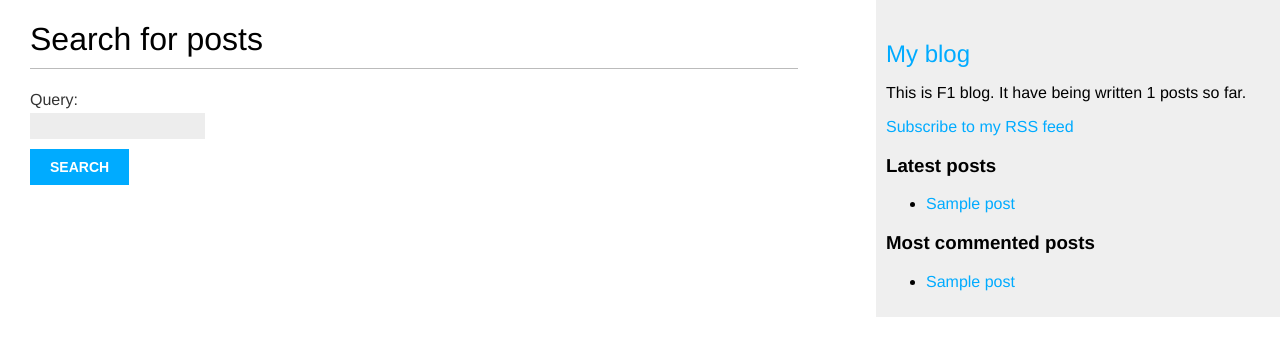
After one commit to OlehHnyp/blog, a Django app: page /blog/search/ in a window 1280 px wide. The commit adds this page. Shown: the top 356 px of the page. Run offline with Django 3.2, Linux system fonts and the light colour scheme; tables that the repository leaves empty hold one stand-in row (values such as "Sample post").

Commit message:
PSQL connected and added search function

```diff
--- a/mysite/blog/forms.py
+++ b/mysite/blog/forms.py
@@ -12,3 +12,7 @@ class CommentForm(forms.ModelForm):
     class Meta:
         model = Comment
         fields = ('name', 'email', 'body')
+
+
+class SearchForm( forms.Form):
+    query = forms.CharField()
--- a/mysite/blog/templates/blog/base.html
+++ b/mysite/blog/templates/blog/base.html
@@ -9,7 +9,7 @@
   <body>
     <div id="content">{% block content %}{% endblock %}</div>
     <div id="sidebar">
-      <h2>My blog</h2>
+      <h2><a href="{% url 'blog:post_list' %}">My blog</a></h2>
       <p>This is F1 blog. It have being written {% total_posts %} posts so far.</p>
       <p><a href="{% url 'blog:post_feed' %}">Subscribe to my RSS feed</a></p>
       <h3>Latest posts</h3>
--- /dev/null
+++ b/mysite/blog/templates/blog/post/search.html
@@ -0,0 +1,26 @@
+{% extends 'blog/base.html' %}
+{% block title%}Search{% endblock %}
+{% block content %}
+{% if query %}
+<h1>Post containing "{{query}}"</h1>
+<h3>
+    {% with results.count as total_results %}
+    Found {{ total_results }} result{{ total_results|pluralize }}
+    {% endwith %}
+</h3>
+{% for post in results %}
+<h4><a href="{{ post.get_absolute_url}}">{{post.title}}</a></h4>
+{{ post.body|truncatewords:5 }}
+{% empty %}
+<p>There are no results for "{{ query }}".</p>
+{% endfor %}
+<p><a href="{% url 'blog:post_search' %}">Search again</a></p>
+{% else %}
+<h1>Search for posts</h1>
+<form action="." method='get'>
+    {{ form.as_p }}
+    <input type="submit" value="Search">
+</form>
+{% endif %}
+
+{% endblock %}
--- a/mysite/blog/urls.py
+++ b/mysite/blog/urls.py
@@ -12,4 +12,5 @@ urlpatterns = [
     path('<int:post_id>/share/', views.post_share, name='post_share'),
     path('tag/<slug:tag_slug>/', views.post_list, name='post_list_by_tag'),
     path('feed/', LatestPostsFeed(), name='post_feed'),
+    path('search/', views.post_search, name='post_search'),
 ]
--- a/mysite/blog/views.py
+++ b/mysite/blog/views.py
@@ -1,11 +1,14 @@
+from django.contrib.postgres import search
 from django.views.generic import ListView
 from django.shortcuts import render, get_object_or_404
 from .models import Post, Comment
 from django.core.paginator import Paginator, EmptyPage, PageNotAnInteger
-from .forms import EmailPostForm, CommentForm
+from django.contrib.postgres.search import SearchVector, SearchQuery, SearchRank
+from .forms import EmailPostForm, CommentForm, SearchForm
 from django.core.mail import send_mail
 from taggit.models import Tag
 from django.db.models import Count
+from django.contrib.postgres.search import TrigramSimilarity
 
 class PostListView(ListView):
     queryset = Post.published.all()
@@ -74,3 +77,21 @@ def post_share(request, post_id):
     else:
         form = EmailPostForm()
     return render(request, 'blog/post/share.html', {'post': post, 'form': form, 'sent': sent})
+
+
+def post_search(request):
+    form = SearchForm()
+    query = None
+    results = []
+    if 'query' in request.GET:
+        form = SearchForm(request.GET)
+    if form.is_valid():
+        query = form.cleaned_data['query']
+        search_vector = SearchVector('title', weight='A') + SearchVector('body', weight='B')
+        search_query = SearchQuery(query)
+        results = Post.published.annotate(search=search_vector,\
+            rank=SearchRank(search_vector, search_query)).filter(rank__gte=0.3)\
+                .order_by('-rank')
+    return render(request, 'blog/post/search.html', {'form': form,
+                                                     'query': query,
+                                                     'results': results,})
--- a/mysite/requirements.txt
+++ b/mysite/requirements.txt
@@ -2,5 +2,6 @@ asgiref==3.3.1
 Django==3.1.7
 django-taggit==1.4.0
 Markdown==3.3.4
+psycopg2==2.8.6
 pytz==2021.1
 sqlparse==0.4.1
```
Also changed, not shown: mysite/mysite/settings.py (+5 -2 lines).
